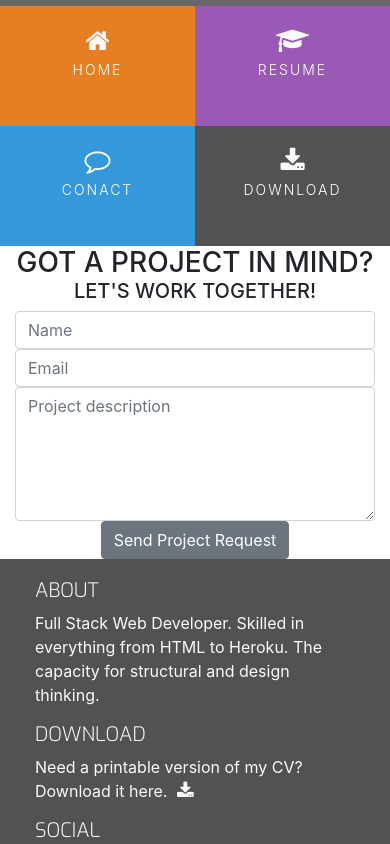
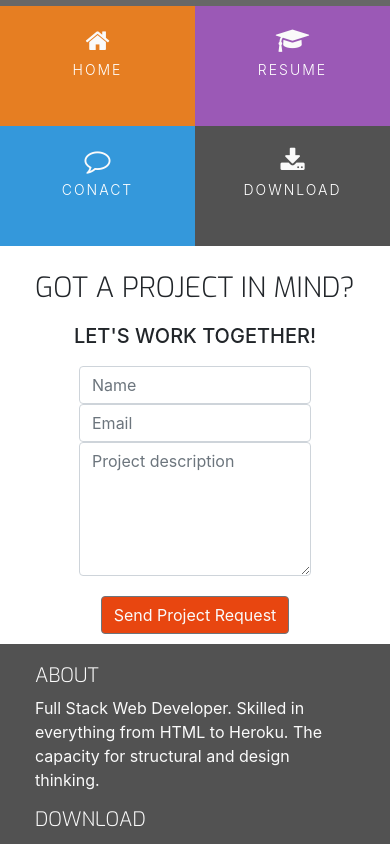
Before and after one commit to dylankane/Reume, a plain HTML site: page contact.html in a window 390 px wide. Shown: the part 603-1447 px from the top of the page. Drawn offline with nearby package versions, Linux system fonts and the light colour scheme.

Commit message:
Add styling and media query to contact form

```diff
--- a/assets/css/style.css
+++ b/assets/css/style.css
@@ -32,6 +32,10 @@
 
 .bg-color-work-history {
     background-color: #9b59b6;
+}
+
+.bg-color-contact {
+    background-color: #fff;
 }
 
 
@@ -338,3 +342,36 @@ footer {
 .history-items {
     margin-bottom: 30px;
 }
+
+/*------------------Contct Form*/
+
+.contact-heading {
+    font-family: "Exo", sans-serif;
+    font-weight: 300;
+    margin-top: 25px;
+    margin-bottom: 20px;
+}
+
+.center-form {
+    padding: 10px;
+    margin: 0 auto;
+    max-width: 70%;
+}
+
+button[type="submit"] {
+    margin-top: 15px;
+    margin-top: 20px;
+    color: #fafafa;
+    background-color: #e84610;
+}
+
+/*------------------Media Queries*/
+
+@media(min-width: 992px) {
+    .center-form {
+        padding: 30px;
+        min-height: 240px;
+        margin: 0 auto;
+        max-width: 50%;
+    }
+}
```
